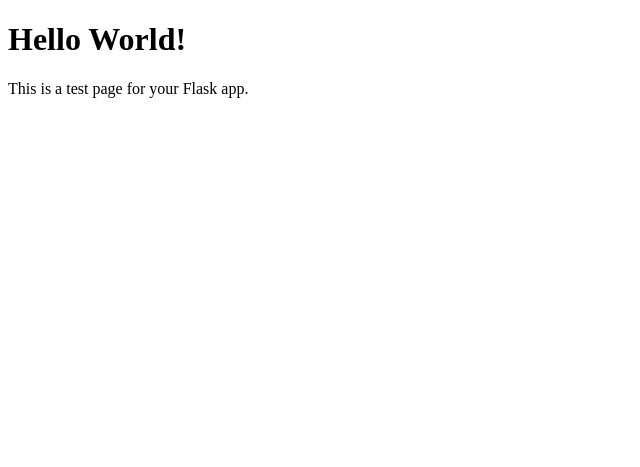
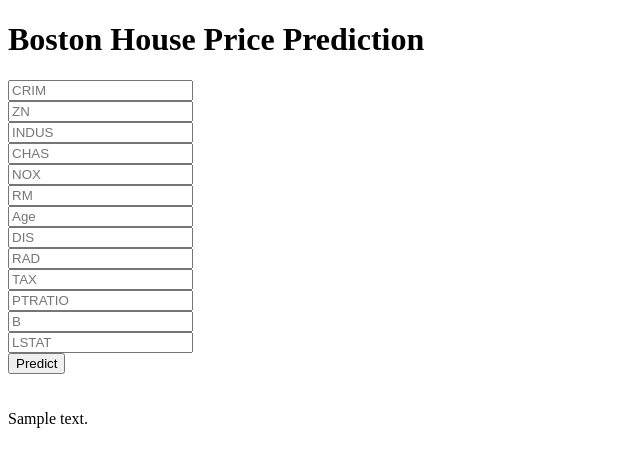
Before and after one commit to Muhammad-Zubair796/bostonhousespricing, a Flask app: template templates/home.html in a window 1280 px wide. Shown: the top 467 px of the page, without its empty margins (0-640 px from the left). Run offline with Flask 3, Linux system fonts and the light colour scheme; the template is opened without the code that fills it: most values are stand-ins (such as "Sample title", 1, 10 or a date in 2020); parts of the project's set-up code (start-up, migrations or seed data) failed here and were passed over.

Commit message:
This commit is for from end page

```diff
--- a/app.py
+++ b/app.py
@@ -17,5 +17,13 @@
     output = model.predict(new_data)
     print(output[0])
     return jsonify(output[0])
+@app.route('/predict',methods=['POST'])
+def predict():
+    data = [float(x) for x in request.form.values()]
+    final_input = scaler.transform(np.array(data).reshape(1,-1))
+    print(final_input)
+    output = model.predict(final_input)[0]
+    return render_template("home.html",prediction_text="The predicted price for the house is {}".format(output))
+
 if __name__=="__main__":
     app.run(debug=True)
--- a/templates/home.html
+++ b/templates/home.html
@@ -1,10 +1,48 @@
 <!DOCTYPE html>
-<html>
+<html >
+
 <head>
-    <title>Hello World</title>
+  <meta charset="UTF-8">
+  <title>ML API</title>
+  <link href='https://fonts.googleapis.com/css?family=Pacifico' rel='stylesheet' type='text/css'>
+<link href='https://fonts.googleapis.com/css?family=Arimo' rel='stylesheet' type='text/css'>
+<link href='https://fonts.googleapis.com/css?family=Hind:300' rel='stylesheet' type='text/css'>
+<link href='https://fonts.googleapis.com/css?family=Open+Sans+Condensed:300' rel='stylesheet' type='text/css'>
+
+
 </head>
+
 <body>
-    <h1>Hello World!</h1>
-    <p>This is a test page for your Flask app.</p>
+ <div class="login">
+	<h1>Boston House Price Prediction</h1>
+
+     <!-- Main Input For Receiving Query to our ML -->
+    <form action="{{ url_for('predict')}}"method="post">
+      <input type="text" name="CRIM" placeholder="CRIM" required="required" /><br>
+    	<input type="text" name="ZN" placeholder="ZN" required="required" /><br>
+        <input type="text" name="INDUS" placeholder="INDUS" required="required" /><br>
+        <input type="text" name="CHAS" placeholder="CHAS" required="required" /><br>
+        <input type="text" name="NOX" placeholder="NOX" required="required" /><br>
+        <input type="text" name="RM" placeholder="RM" required="required" /><br>
+        <input type="text" name="Age" placeholder="Age" required="required" /><br>
+        <input type="text" name="DIS" placeholder="DIS" required="required" /><br>
+        <input type="text" name="RAD" placeholder="RAD" required="required" /><br>
+        <input type="text" name="TAX" placeholder="TAX" required="required" /><br>
+        <input type="text" name="PTRATIO" placeholder="PTRATIO" required="required" /><br>
+        <input type="text" name="B" placeholder="B" required="required" /><br>
+        <input type="text" name="LSTAT" placeholder="LSTAT" required="required" /><br>
+
+
+
+        <button type="submit" class="btn btn-primary btn-block btn-large">Predict</button>
+    </form>
+
+   <br>
+   <br>
+
+
+ </div>
+ {{prediction_text}}
+
 </body>
 </html>
```
